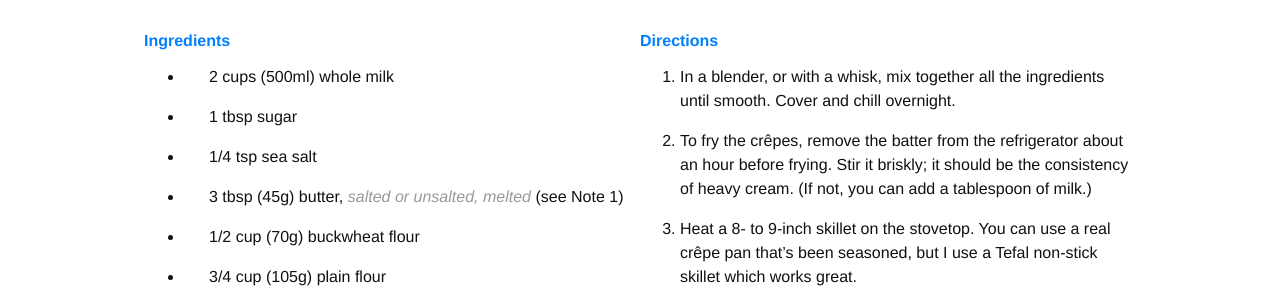
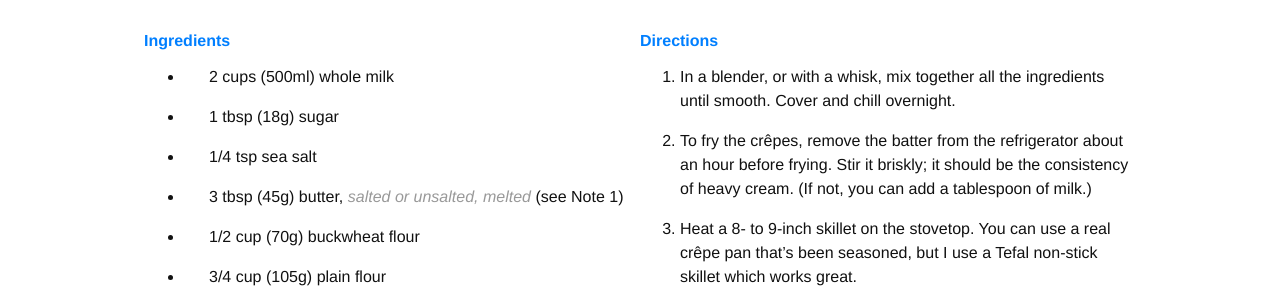
Before and after one commit to LexMalta/recipes, a Jekyll site: the page built from _recipes/crepes.md, in a window 1280 px wide. Shown: the part 393-693 px from the top of the page. Built offline with Jekyll 4.4.1, drawn with Linux system fonts in a browser that asks for light colours; nearby versions of some CDN libraries; some web fonts are replaced.

Commit message:
Add weight for sugar in crepe recipe

```diff
--- a/_recipes/crepes.md
+++ b/_recipes/crepes.md
@@ -7,7 +7,7 @@ original: https://www.davidlebovitz.com/planet-of-the-c-1/
 
 ingredients:
 - 2 cups (500ml) whole milk
-- 1 tbsp sugar
+- 1 tbsp (18g) sugar
 - 1/4 tsp sea salt
 - 3 tbsp (45g) butter, _salted or unsalted, melted_ (see Note 1)
 - 1/2 cup (70g) buckwheat flour
```
